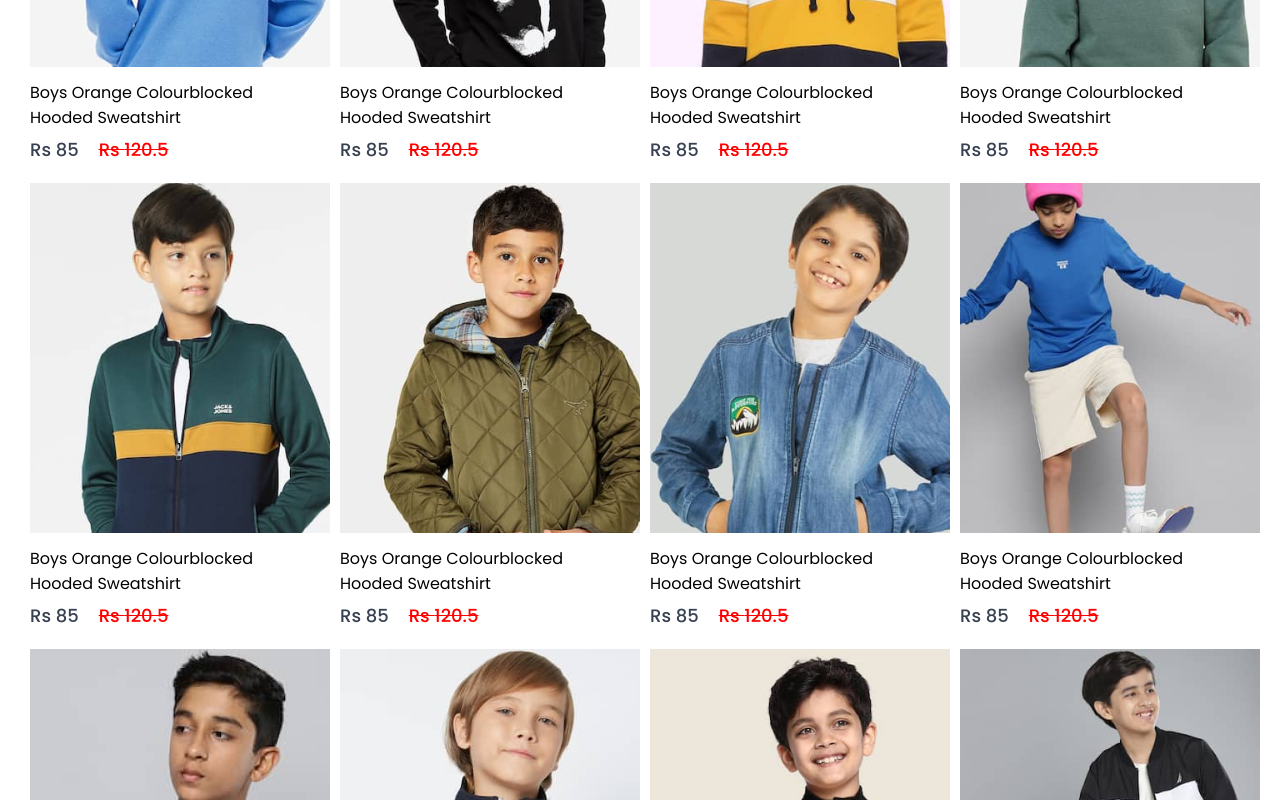
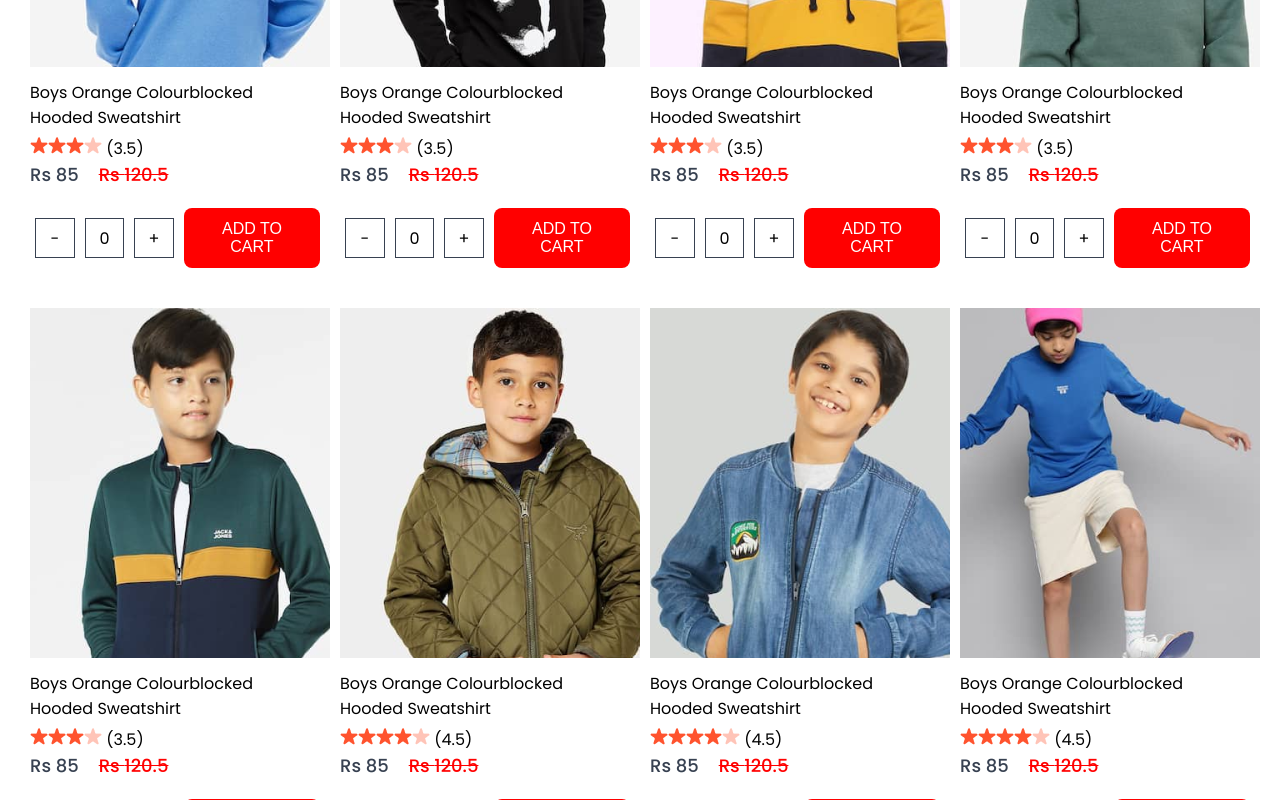
Before and after one commit to Sanishkoju/React-ecommerce, a React (Create React App) app: page /kids in a window 1280 px wide. Shown: the part 780-1580 px from the top of the page. Built offline with nearby package versions, Linux system fonts and the light colour scheme.

Commit message:
structured changed and rating and cart button added

```diff
--- a/src/Components/Assets/new_collections.js
+++ b/src/Components/Assets/new_collections.js
@@ -12,6 +12,7 @@ let new_collections = [
     id: 12,
     name: "Striped Flutter Sleeve Overlap Collar Peplum Hem Blouse",
     image: p1_img,
+    rating:4,
     new_price: 50.0,
     old_price: 80.5,
   },
@@ -19,6 +20,7 @@ let new_collections = [
     id: 35,
     name: "Boys Orange Colourblocked Hooded Sweatshirt",
     image: p2_img,
+    rating:5,
     new_price: 85.0,
     old_price: 120.5,
   },
@@ -26,6 +28,7 @@ let new_collections = [
     id: 14,
     name: "Men Green Solid Zippered Full-Zip Slim Fit Bomber Jacket",
     image: p3_img,
+    rating:3.8,
     new_price: 60.0,
     old_price: 100.5,
   },
@@ -33,6 +36,7 @@ let new_collections = [
     id: 8,
     name: "Striped Flutter Sleeve Overlap Collar Peplum Hem Blouse",
     image: p4_img,
+    rating:4.5,
     new_price: 100.0,
     old_price: 150.0,
   },
@@ -40,6 +44,7 @@ let new_collections = [
     id: 15,
     name: "Men Green Solid Zippered Full-Zip Slim Fit Bomber Jacket",
     image: p5_img,
+    rating:4,
     new_price: 50.0,
     old_price: 80.5,
   },
@@ -47,6 +52,7 @@ let new_collections = [
     id: 2,
     name: "Striped Flutter Sleeve Overlap Collar Peplum Hem Blouse",
     image: p6_img,
+    rating:2,
     new_price: 85.0,
     old_price: 120.5,
   },
@@ -54,6 +60,7 @@ let new_collections = [
     id: 17,
     name: "Men Green Solid Zippered Full-Zip Slim Fit Bomber Jacket",
     image: p7_img,
+    rating:4,
     new_price: 60.0,
     old_price: 100.5,
   },
@@ -61,6 +68,7 @@ let new_collections = [
     id: 28,
     name: "Boys Orange Colourblocked Hooded Sweatshirt",
     image: p8_img,
+    rating:4,
     new_price: 100.0,
     old_price: 150.0,
   },
--- /dev/null
+++ b/src/Components/CartButton/CartButton.jsx
@@ -0,0 +1,18 @@
+import React , {useContext, useState,useEffect} from 'react'
+import { Link } from 'react-router-dom'
+import { ShopContext } from '../../Context/ShopContext'
+import '../ProductDisplay/ProductDisplay.css'
+
+const CartButton = ({product}) => {
+    const{addToCart,num,handleminus,handleplus} = useContext(ShopContext)
+  return (
+    <div className="inc_dec">
+    <span onClick={()=>{handleminus(product.id)}}>-</span>
+    <span>{num[product.id]}</span>
+    <span onClick={()=>{handleplus(product.id)}}>+</span>
+    <Link to = { num[product.id]===0 ? '#' : '/cart' }><button onClick={()=>{addToCart(product.id)}}>ADD TO CART</button></Link>
+    </div>
+  )
+}
+
+export default CartButton
--- a/src/Components/CartItems/CartItems.jsx
+++ b/src/Components/CartItems/CartItems.jsx
@@ -29,7 +29,7 @@ export const CartItems = () => {
                     <div className="cartitems-format">
                         <img src={e.image} alt="" className='carticon-product-icon'/>
                         <div className='name'><p>{e.name}</p></div>
-                        <div className='newprice'><p>{e.new_price}</p></div>
+                        <div className='newprice'><p>Rs {e.new_price}</p></div>
                         <div className='cartitems-quantity'>
                         <div className='quantity-box' onClick={()=>removeFromCart(e.id)}>-</div>
 
@@ -37,7 +37,7 @@ export const CartItems = () => {
 
                         <div className='quantity-box' onClick={()=>updateCart(e.id)}>+</div>
                         </div>
-                        <div className='quantity'>{e.new_price*cartItems[e.id]}</div>
+                        <div className='quantity'>Rs {e.new_price*cartItems[e.id]}</div>
                         <div className="cross"><img src={remove_icon} onClick={()=>removeallFromCart(e.id)} alt=""/></div>
                     </div>
                 </div>
--- a/src/Components/Item/Item.css
+++ b/src/Components/Item/Item.css
@@ -37,3 +37,14 @@ article{
     padding-inline: 10px;
     overflow: hidden;
 }
+.inc_dec button{
+background-color: var(--primary-color);
+margin-block: 20px;
+outline: none;
+border: none;
+color: var(--bg-color);
+padding:12px 15px;
+border-radius:8px;
+margin-left:5px;
+font-size:16px;
+}
--- a/src/Components/Item/Item.jsx
+++ b/src/Components/Item/Item.jsx
@@ -1,20 +1,26 @@
 import React from 'react'
 import './Item.css'
 import { Link } from 'react-router-dom'
+import Rating from '../Rating/Rating'
+import CartButton from '../CartButton/CartButton'
 
-export const Item = (props) => {
+
+export const Item = ({item}) => {
   return (
     <article className='item'>
-      <Link to={`/product/${props.id}`}>
+      <Link to={`/product/${item.id}`}>
       <figure className='item-img'>
-      <img src={props.image} alt="" />
+      <img src={item.image} alt="" />
       </figure>
       </Link>
-      <p><Link to={`/product/${props.id}`}>{props.name}</Link></p>
+      <p><Link to={`/product/${item.id}`}>{item.name}</Link></p>
+      <Rating product={item}/>
       <div className='item-prices'>
-        <div className='item-price-new'>Rs {props.new_price}</div>
-        <div className='item-price-old'>Rs {props.old_price}</div>
+        <div className='item-price-new'>Rs {item.new_price}</div>
+        <div className='item-price-old'>Rs {item.old_price}</div>
       </div>
+      <CartButton product={item} />
+
     </article>
   )
 }
--- a/src/Components/NewCollections/NewCollections.jsx
+++ b/src/Components/NewCollections/NewCollections.jsx
@@ -13,7 +13,7 @@ const NewCollections = () => {
                     {
                         new_collection.map((item,index)=>{
                             return(
-                                <Item key={index} id={item.id} name={item.name} image={item.image} new_price={item.new_price} old_price={item.old_price} />
+                                <Item key={index} item={item} />
                             )
                         })
                     }
--- a/src/Components/Popular/Popular.jsx
+++ b/src/Components/Popular/Popular.jsx
@@ -12,7 +12,7 @@ const Popular = () => {
                 <div className="popular-item">
                     {
                         data_product.map((item ,index)=>(
-                        <Item key={index} id={item.id} name={item.name} image={item.image} new_price={item.new_price} old_price={item.old_price} />
+                        <Item key={index} item={item}/>
                         ))
                     }
                 </div>
--- a/src/Components/ProductDisplay/ProductDisplay.css
+++ b/src/Components/ProductDisplay/ProductDisplay.css
@@ -44,7 +44,7 @@
     scrollbar-width: none;  /* Firefox */
   }
   .productdisplay{
-    padding-block:20px 60px;
+    padding-block:0px 60px;
 
   }
   .productdisplay-right{
@@ -85,7 +85,10 @@
     outline: none;
     border: none;
     color: var(--bg-color);
-    font-size: 20px;
+    padding:12px 15px;
+border-radius:8px;
+margin-left:5px;
+font-size:16px;
 }
 .inc_dec{
     display: flex;
--- /dev/null
+++ b/src/Components/Rating/Rating.jsx
@@ -0,0 +1,40 @@
+import React from 'react'
+import star_icon from "../Assets/star_icon.png"
+import star_dull_icon from "../Assets/star_dull_icon.png"
+import '../ProductDisplay/ProductDisplay.css'
+
+const Rating = (props) => {
+    const {product} =props
+  return (
+    <div className="productdisplay-right-star" style={{textAlign:"left"}}>
+    {Array.from({ length: (!Number.isInteger(product.rating)) ? (Math.floor(product.rating)) : product.rating }, (_, i) => {
+
+         if(product.rating % 1 !== 0){
+
+             <img src={star_dull_icon} alt="" />
+        return(
+         <img src={star_icon} alt="" />
+     )
+
+         }
+        else
+         {
+         return(
+             <img src={star_icon} alt="" />
+         )
+     }
+
+
+     })}
+
+     {(product.rating % 1 !== 0) ?
+    <img src={star_dull_icon} alt="" />
+    :
+    <></>
+}
+    <span> ({product.rating ? product.rating : 0})</span>
+    </div>
+  )
+}
+
+export default Rating
--- a/src/Components/RelatedProduct/RelatedProduct.jsx
+++ b/src/Components/RelatedProduct/RelatedProduct.jsx
@@ -61,14 +61,14 @@ export const RelatedProduct = ({all_product, productcat}) => {
                         console.log("dsd",productcat, item.category)
                         return(
                             <SwiperSlide key={index} style={{ height: 'unset',  }}>
-                          <Item key={index} id={item.id} name={item.name} image={item.image} new_price={item.new_price} old_price={item.old_price} />
+                          <Item key={index} item={item} />
                           </SwiperSlide>
                         )
                       }
                       else if(value === data_product){
                         return (
                           <SwiperSlide key={index} style={{ height: 'unset',  }}>
-                        <Item key={index} id={item.id} name={item.name} image={item.image} new_price={item.new_price} old_price={item.old_price} />
+                        <Item key={index} item={item} />
                         </SwiperSlide>
                       );                  }
 
--- a/src/Pages/ShopCategory.jsx
+++ b/src/Pages/ShopCategory.jsx
@@ -25,7 +25,7 @@ export const ShopCategory = (props) => {
                   console.log("items",props.category , item.category)
                   if(props.category === item.category){
                     return(
-                      <Item key={index} id={item.id} name={item.name} image={item.image} new_price={item.new_price} old_price={item.old_price} />
+                      <Item key={index} item={item} />
                     )
                   }
                   else{
```
Also changed, not shown: src/Components/ProductDisplay/ProductDisplay.jsx (+6 -40 lines).
